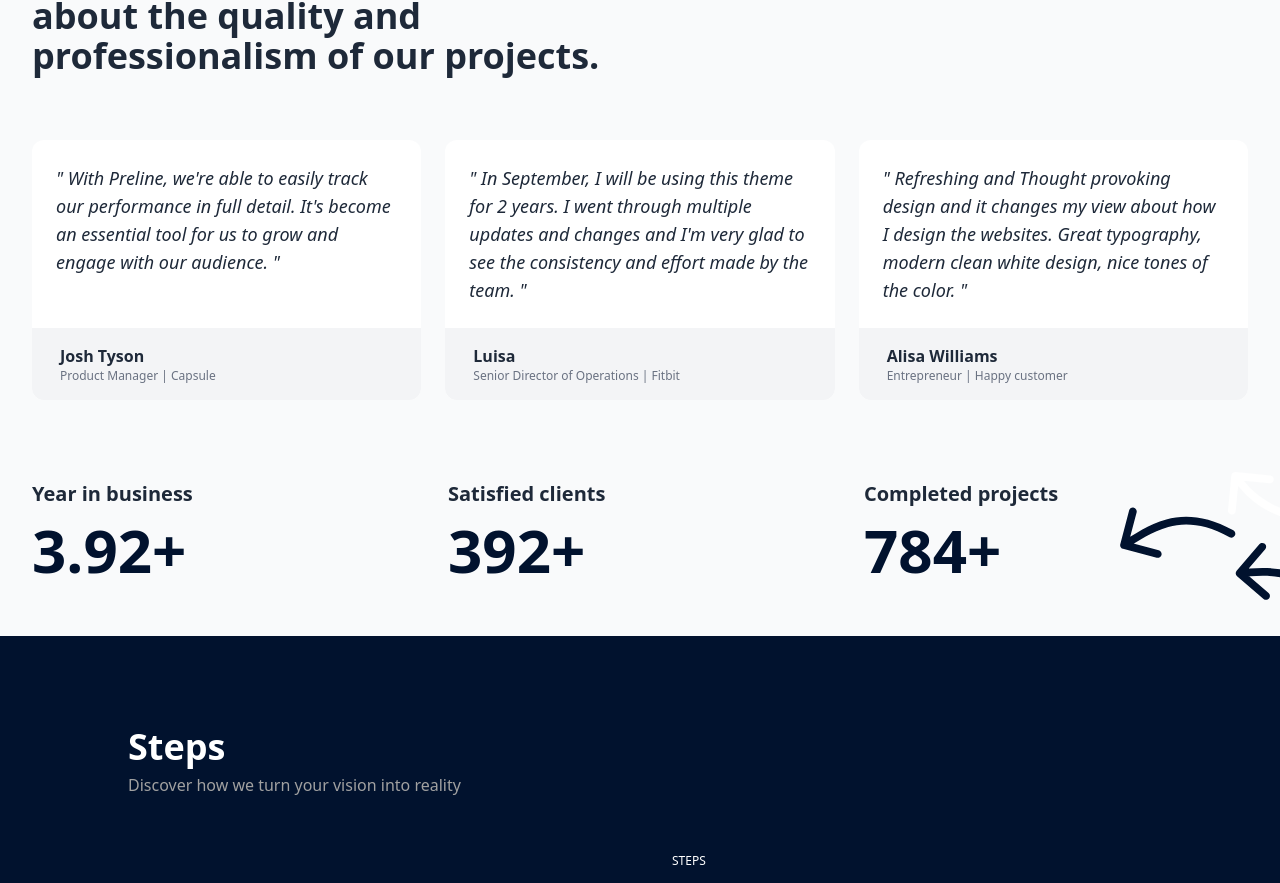
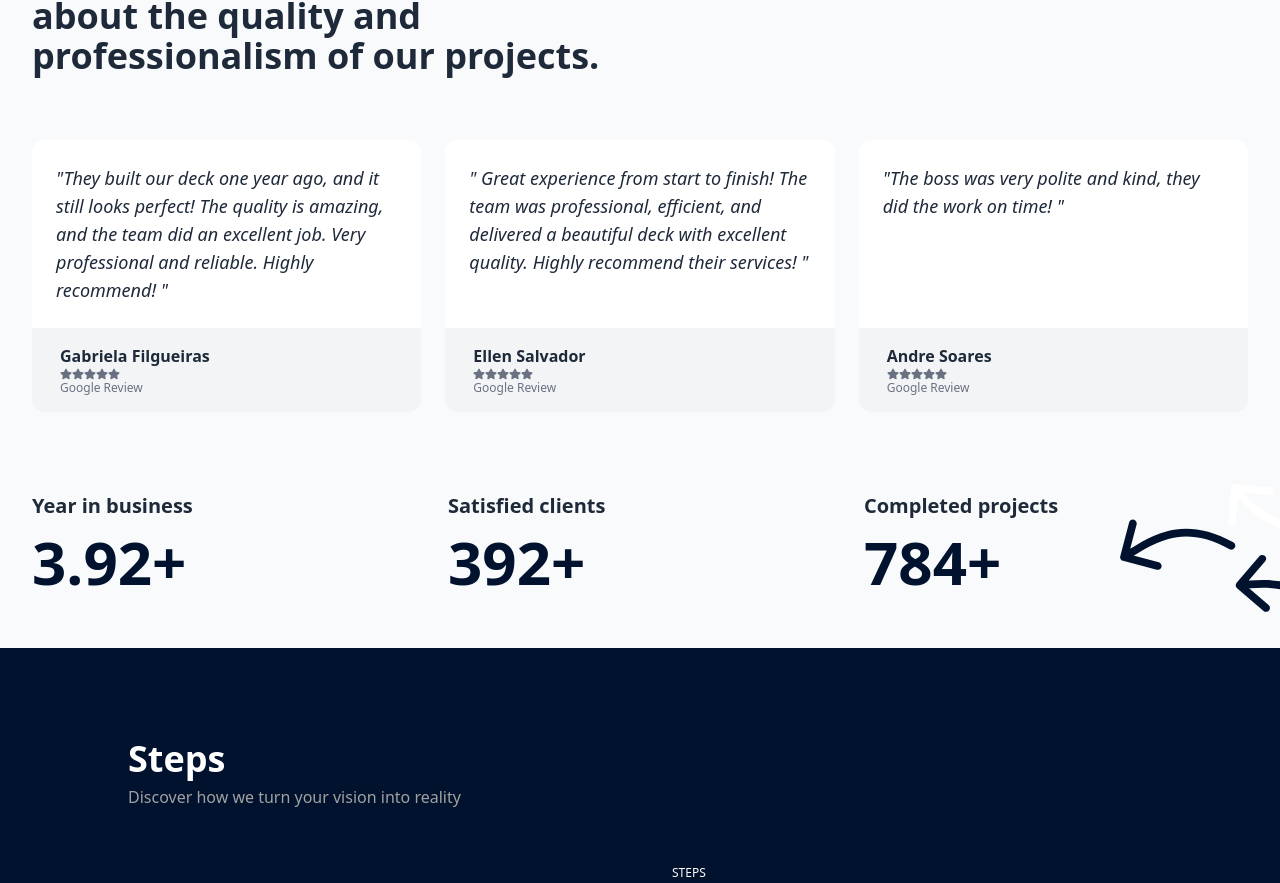
Before and after one commit to ffozzatti/vixx, a Next.js app: page / in a window 1280 px wide. Shown: the part 1798-2681 px from the top of the page. Built offline with nearby package versions, Linux system fonts and the light colour scheme.

Commit message:
adicionado comentarios e ajustado foto do deck

```diff
--- a/app/components/About.tsx
+++ b/app/components/About.tsx
@@ -81,7 +81,7 @@ const About: React.FC = () => {
                 <br /><br />
                 <cite>Luis Ribeiro</cite>
                 <br />
-                CEO - VIX Construction
+                CEO-OWNER - VIX Construction
               </p>
               <div className="mt-4 md:mt-8">
                 <ButtonInverse name={"More"} url={"../pages/Contact"} />
--- a/app/components/Navbar.tsx
+++ b/app/components/Navbar.tsx
@@ -60,7 +60,7 @@ function Navbar() {
           </div>
 
           <div className="hidden md:block">
-            <ButtonBlue name={"More"} url={"../pages/Contact"} />
+            <ButtonBlue name={"Get a Quote"} url={"../pages/Contact"} />
           </div>
 
           <div className="md:hidden">
--- a/app/components/Testimonials.tsx
+++ b/app/components/Testimonials.tsx
@@ -2,6 +2,7 @@
 
 import { useEffect, useRef, useState } from 'react';
 import Image from 'next/image';
+import { FaStar } from "react-icons/fa";
 
 // Interface para as props do AnimatedNumber
 interface AnimatedNumberProps {
@@ -121,73 +122,83 @@ const Testimonials = () => {
           `}
         >
           {/* ...Seus cards aqui... */}
-          <div className="flex h-auto">
+          <a className="flex h-auto" href={'https://share.google/dVjdJqGgLDYniAxpk'} target='_blank'>
             <div className="flex flex-col bg-white rounded-xl">
               <div className="flex-auto p-4 md:p-6">
                 <p className="text-base italic md:text-lg text-gray-800">
-                  &quot; With Preline, we&#39;re able to easily track our performance in full detail. It&#39;s become an essential tool for us to grow and engage with our audience. &quot;
+                  &quot;They built our deck one year ago, and it still looks perfect! The quality is amazing, and the team did an excellent job. Very professional and reliable. Highly recommend! &quot;
                 </p>
               </div>
               <div className="p-4 bg-gray-100 rounded-b-xl md:px-7">
                 <div className="flex items-center gap-x-3">
                   <div className="grow">
                     <p className="text-sm sm:text-base font-semibold text-gray-800">
-                      Josh Tyson
+                      Gabriela Filgueiras
                     </p>
                     <p className="text-xs text-gray-500">
-                      Product Manager | Capsule
+                      <span className='flex'>
+                        <FaStar /><FaStar /><FaStar /><FaStar /><FaStar />
+                      </span>
+                      Google Review
                     </p>
                   </div>
                 </div>
               </div>
             </div>
-          </div>
+          </a>
           {/* Card */}
-          <div className="flex h-auto">
+          <a className="flex h-auto" href={'https://share.google/Za5jNyR4nnGFQcnml'} target='_blank'>
             <div className="flex flex-col bg-white rounded-xl">
               <div className="flex-auto p-4 md:p-6">
                 <p className="text-base italic md:text-lg text-gray-800">
-                  &quot; In September, I will be using this theme for 2 years. I went through multiple updates and changes and I&#39;m very glad to see the consistency and effort made by the team. &quot;
+                  &quot; Great experience from start to finish! The team was professional, efficient, and delivered a beautiful deck with excellent quality. Highly recommend their services! &quot;
                 </p>
               </div>
               <div className="p-4 bg-gray-100 rounded-b-xl md:px-7">
                 <div className="flex items-center gap-x-3">
                   <div className="grow">
                     <p className="text-sm sm:text-base font-semibold text-gray-800">
-                      Luisa
+                      Ellen Salvador
                     </p>
                     <p className="text-xs text-gray-500">
-                      Senior Director of Operations | Fitbit
+                      <span className='flex'>
+                        <FaStar /><FaStar /><FaStar /><FaStar /><FaStar />
+                      </span>
+                      Google Review
                     </p>
                   </div>
                 </div>
               </div>
             </div>
-          </div>
+          </a>
           {/* Fim do Card */}
 
           {/* Card */}
-          <div className="flex h-auto">
+          <a className="flex h-auto" href={'https://share.google/IlsdAN6plFnLgLYPy'} target='_blank'>
             <div className="flex flex-col bg-white rounded-xl">
               <div className="flex-auto p-4 md:p-6">
                 <p className="text-base italic md:text-lg text-gray-800">
-                  &quot; Refreshing and Thought provoking design and it changes my view about how I design the websites. Great typography, modern clean white design, nice tones of the color. &quot;
+                  &quot;The boss was very polite and kind, they did the work on time! &quot;
                 </p>
               </div>
               <div className="p-4 bg-gray-100 rounded-b-xl md:px-7">
                 <div className="flex items-center gap-x-3">
                   <div className="grow">
                     <p className="text-sm sm:text-base font-semibold text-gray-800">
-                      Alisa Williams
+
+                      Andre Soares
                     </p>
                     <p className="text-xs text-gray-500">
-                      Entrepreneur | Happy customer
+                      <span className='flex'>
+                        <FaStar /><FaStar /><FaStar /><FaStar /><FaStar />
+                      </span>
+                      Google Review
                     </p>
                   </div>
                 </div>
               </div>
             </div>
-          </div>
+          </a>
           {/* Fim do Card */}
         </div>
         {/* Fim do Grid */}
```
Also changed, not shown: 1 other file (tests, documents, lock files or other folders).
